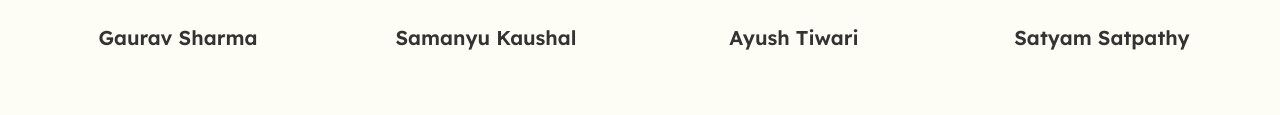
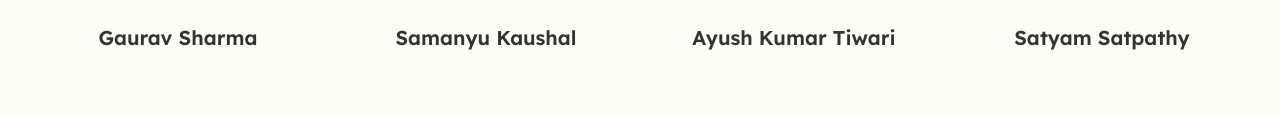
Before and after one commit to GauravxShrma/ecobloom, a plain HTML site: page team.html in a window 1280 px wide. Shown: the part 608-723 px from the top of the page. Drawn offline with nearby package versions, Linux system fonts and the light colour scheme.

Commit message:
Correct team member name

```diff
--- a/team.html
+++ b/team.html
@@ -64,7 +64,7 @@
                 <div class="team-card">
                     <img src="https://placehold.co/300x300/eef5f0/2c573b?text=AT" alt="Portrait of Ayush Tiwari" class="team-member-img">
                     <div class="team-member-info">
-                        <h3 class="team-member-name">Ayush Tiwari</h3>
+                        <h3 class="team-member-name">Ayush Kumar Tiwari</h3>
                         <p class="team-member-role"></p>
                     </div>
                 </div>
```
